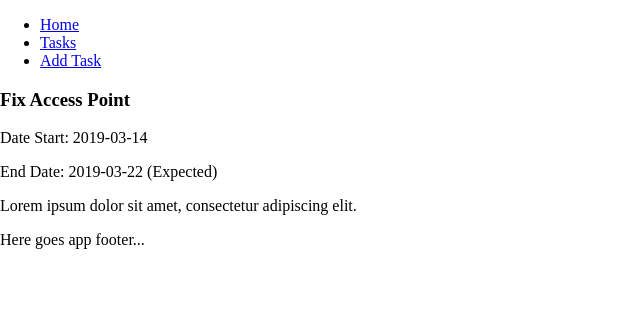
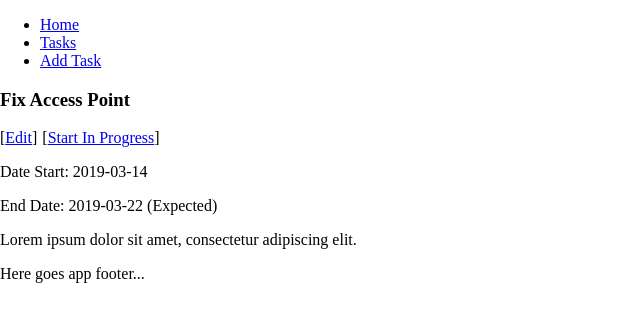
Before and after one commit to grglucastr/onweek.ly, a React (Create React App) app: page /tasks/1 in a window 1280 px wide. Shown: the top 322 px of the page, without its empty margins (0-640 px from the left). Built offline with nearby package versions, Linux system fonts and the light colour scheme.

Commit message:
Add link to edit and link to change task status

```diff
--- a/src/components/Base.css
+++ b/src/components/Base.css
@@ -1,14 +1,17 @@
-.border-spacing{
-
-
+.border-spacing {
   font-family: sans-serif;
 
   padding-top: 10px;
   padding-left: 20px;
   padding-right: 20px;
-  padding-bottom:30px;
+  padding-bottom: 30px;
 }
 
-.border-spacing label{
+.border-spacing label {
   color: #000;
 }
+
+.task-status-link {
+  display: inline-block;
+  margin-left: 5px;
+}
--- a/src/components/TaskDetail.js
+++ b/src/components/TaskDetail.js
@@ -1,5 +1,8 @@
 import React from "react";
 import { connect } from "react-redux";
+import { Link } from "react-router-dom";
+
+import "./Base.css";
 
 class TaskDetail extends React.Component {
   render() {
@@ -11,7 +14,20 @@ class TaskDetail extends React.Component {
 
     return (
       <div>
-        <h3>{task.subject}</h3>
+        <h3>{task.subject}</h3>[<Link to={`/tasks/${task.id}/edit`}>Edit</Link>]
+        {task.status === 1 ? (
+          <span className="task-status-link">
+            [<Link to={`/tasks/${task.id}/edit`}>Start In Progress</Link>]
+          </span>
+        ) : task.status === 2 ? (
+          <span className="task-status-link">
+            [<Link to={`/tasks/${task.id}/edit`}>Done</Link>]
+          </span>
+        ) : (
+          <span className="task-status-link">
+            [<Link to={`/tasks/${task.id}/edit`}>Reopen Task</Link>]
+          </span>
+        )}
         <div>
           <p>Date Start: 2019-03-14 </p>
           <p>End Date: 2019-03-22 (Expected)</p>
```
